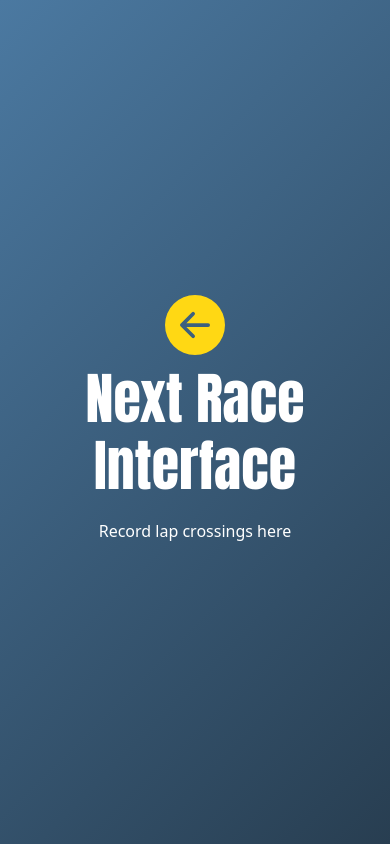
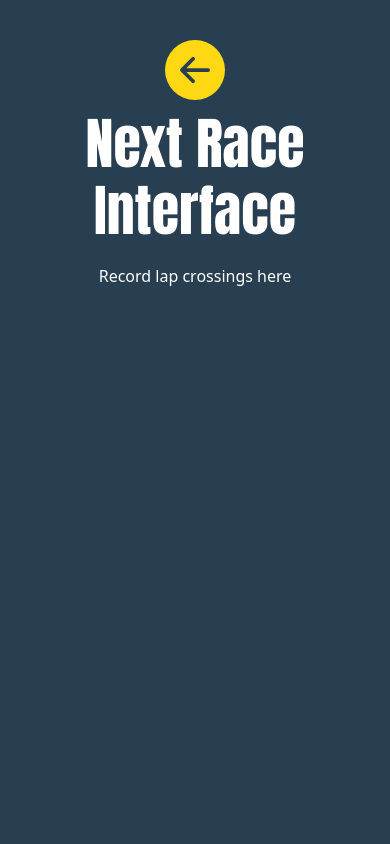
Before and after one commit to TigerTimofey/racetrack-info-screens, a React (Create React App) app: page /next-race in a window 390 px wide. Built offline with nearby package versions, Linux system fonts and the light colour scheme.

Commit message:
Backgorund problem and adaptive design problem resolved

```diff
--- a/src/components/Auth/AuthComponent.css
+++ b/src/components/Auth/AuthComponent.css
@@ -67,8 +67,7 @@
 
 /* Title Styling */
 .auth-title {
-  font-size: 2em;
-  font-family: "Anton", sans-serif;
+  font-size: 1.3em;
   margin-bottom: 0.5em;
   color: #ffd700;
   text-align: center;
--- a/src/components/employee/flag-bearers/FlagBearers.css
+++ b/src/components/employee/flag-bearers/FlagBearers.css
@@ -3,12 +3,16 @@
   flex-direction: column;
   align-items: center;
   justify-content: center;
-  width: 100vw;
-  height: 100vh;
-  background: linear-gradient(135deg, #4b79a1, #283e51);
+  background: linear-gradient(135deg, #283e51, #283e51);
   color: #fff;
   text-align: center;
   overflow: hidden;
+  padding: 30px;
+}
+@media screen and (max-width: 900px) {
+  .race-control-container {
+    height: auto;
+  }
 }
 
 .flag-circles-container {
@@ -44,7 +48,7 @@
 }
 
 .flag-circle.active-flag {
-  border: 5px solid #0c489b;
+  border: 5px solid #ffffff;
   transform: scale(1.1);
 }
 
--- a/src/components/employee/front-desk/FrontDesk.css
+++ b/src/components/employee/front-desk/FrontDesk.css
@@ -13,7 +13,7 @@
   justify-content: center;
   height: auto; /* Изменено для динамического расширения */
   min-height: 100vh;
-  background: linear-gradient(135deg, #4b79a1, #283e51);
+  background: linear-gradient(135deg, #283e51, #283e51);
   color: #fff;
   text-align: center;
   padding: 20px;
--- a/src/components/welcome-page/WelcomePage.css
+++ b/src/components/welcome-page/WelcomePage.css
@@ -7,7 +7,7 @@
   justify-content: center;
   height: auto; /* Изменено для динамического расширения */
   min-height: 100vh; /* Гарантирует, что контейнер всегда будет по крайней мере высотой экрана */
-  background: linear-gradient(135deg, #4b79a1, #283e51);
+  background: linear-gradient(135deg, #283e51, #283e51);
   color: #fff;
   text-align: center;
   padding: 20px;
--- a/src/components/welcome-page/WelcomePage.jsx
+++ b/src/components/welcome-page/WelcomePage.jsx
@@ -8,7 +8,7 @@ import loadingAnimation from "../../assets/lottie-animations/race.json";
 
 const roles = {
   Employee: {
-    SafetyOfficial: "An employee who ensures safety and controls the race.",
+    SafetyOfficial: "Ensures safety and controls the race.",
     LapLineObserver: "Records when cars cross the lap line.",
     FlagBearer: "Communicates safety instructions using flags.",
     Receptionist: "Welcomes guests and registers race drivers at the desk.",
--- a/src/index.css
+++ b/src/index.css
@@ -5,6 +5,7 @@ body {
     sans-serif;
   -webkit-font-smoothing: antialiased;
   -moz-osx-font-smoothing: grayscale;
+  background: linear-gradient(135deg, #283e51, #283e51);
 }
 
 code {
```
